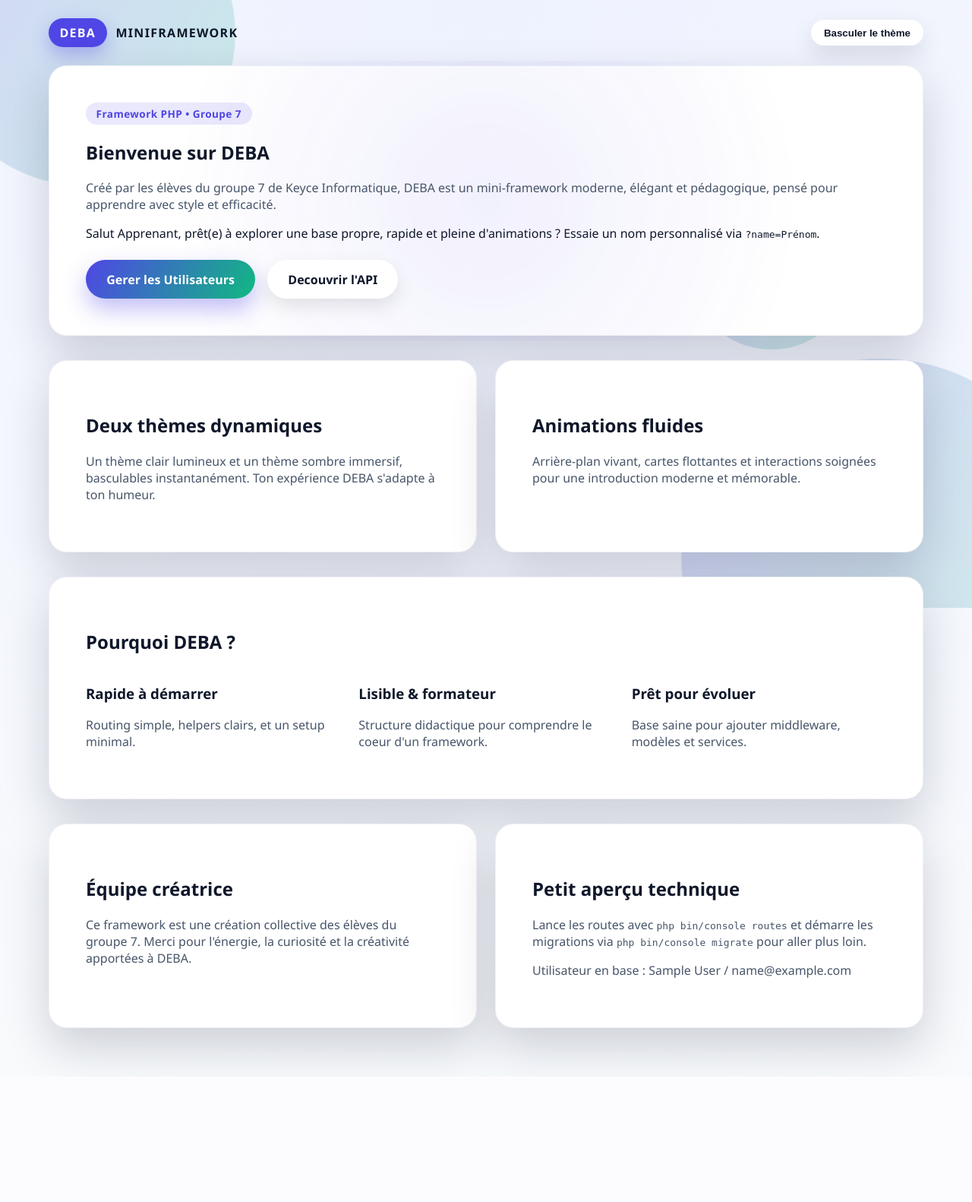
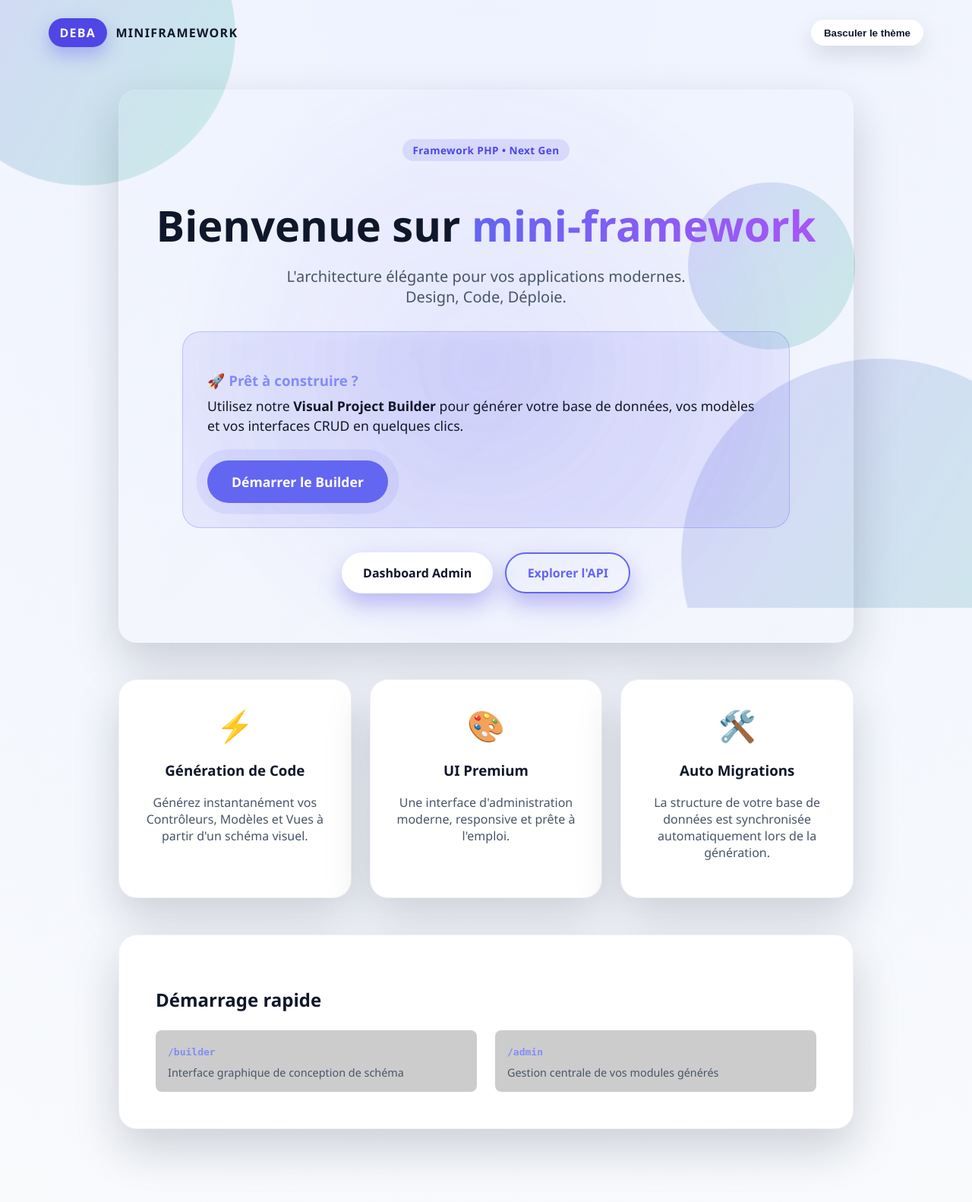
Before and after one commit to kiyotaka-sudo/mini-framework, a PHP site: page / in a window 1280 px wide. Shown: the whole page at 76% size. Before the commit the page ends 1406 px from the top, so only its background shows below. Run offline with PHP 8.4, Linux system fonts and the light colour scheme; tables that the repository leaves empty or names only in its code hold one stand-in row (values such as "Sample post").

Commit message:
Implement Visual Page Builder and fix server issues

```diff
--- a/app/Core/Logger.php
+++ b/app/Core/Logger.php
@@ -15,7 +15,13 @@ class Logger
         }
     }
 
+    public function log(string $message, string $level = 'info', array $context = []): void
+    {
+        $this->write($level, $message, $context);
+    }
+
     public function info(string $message, array $context = []): void
+
     {
         $this->write('info', $message, $context);
     }
--- a/app/Core/Request.php
+++ b/app/Core/Request.php
@@ -78,6 +78,11 @@ class Request
         return $path;
     }
 
+    public function getBody(): string
+    {
+        return file_get_contents('php://input');
+    }
+
     public function all(): array
     {
         return array_merge($this->body, $this->query);
--- a/app/helpers.php
+++ b/app/helpers.php
@@ -36,7 +36,7 @@ if (!function_exists('json')) {
 }
 
 if (!function_exists('view')) {
-    function view(string $name, array $data = [], ?string $layout = 'layouts/app'): Response
+    function view(string $name, array $data = [], string|bool|null $layout = null): Response
     {
         $base = dirname(__DIR__);
         $render = function (string $path, array $data) {
@@ -53,6 +53,16 @@ if (!function_exists('view')) {
         $viewPath = $base . '/views/' . str_replace('.', '/', $name) . '.php';
         $content = $render($viewPath, $data);
 
+        // If layout is explicitly false, skip layout wrapping
+        if ($layout === false) {
+            return response($content);
+        }
+
+        // Auto-detect layout: use blog layout for blog views
+        if ($layout === null) {
+            $layout = str_starts_with($name, 'blog.') ? 'layouts/blog' : 'layouts/app';
+        }
+
         if ($layout) {
             $layoutPath = $base . '/views/' . str_replace('.', '/', $layout) . '.php';
             if (file_exists($layoutPath)) {
--- a/routes/web.php
+++ b/routes/web.php
@@ -7,17 +7,68 @@ use App\Http\Controllers\UserController;
 use App\Http\Controllers\AuthController;
 use App\Http\Controllers\TaskController;
 use App\Http\Controllers\BackupController;
+use App\Http\Controllers\BuilderController;
+use App\Http\Controllers\AdminController;
+use App\Http\Controllers\PageBuilderController;
 use Database\Models\User;
+
+
+
+
 
 return function (Router $router): void {
     // ============================================
     // PAGES PUBLIQUES
     // ============================================
 
-    // Page d'accueil
-    $router->get('/', HomeController::class . '@index', [
+    // Admin Dashboard
+    $router->get('/admin', AdminController::class . '@index', [
         'middleware' => ['log'],
     ]);
+
+    // Visual Project Builder
+
+    $router->get('/builder', BuilderController::class . '@index', [
+        'middleware' => ['log'],
+    ]);
+
+    $router->post('/builder/generate', BuilderController::class . '@generate', [
+        'middleware' => ['log'],
+    ]);
+
+    $router->post('/builder/preview', BuilderController::class . '@preview', [
+        'middleware' => ['log'],
+    ]);
+
+    // Visual Page Builder (Drag & Drop)
+    $router->get('/page-builder', PageBuilderController::class . '@index', [
+        'middleware' => ['log'],
+    ]);
+
+    $router->post('/page-builder/save', PageBuilderController::class . '@save', [
+        'middleware' => ['log'],
+    ]);
+
+    $router->get('/view-page/{name}', function(Request $request) {
+        $name = $request->route('name');
+        return view('pages.' . $name, ['title' => ucfirst($name)]);
+    }, [
+        'middleware' => ['log'],
+    ]);
+
+    // Page d'accueil
+
+
+    $router->get('/', function() {
+        return view('home', [
+            'title' => 'Bienvenue dans votre nouveau projet',
+            'isNewProject' => true
+        ]);
+    }, [
+        'middleware' => ['log'],
+    ]);
+
+
 
     // Page de gestion des utilisateurs
     $router->get('/users', HomeController::class . '@users', [
@@ -33,6 +84,7 @@ return function (Router $router): void {
     $router->get('/dashboard', HomeController::class . '@dashboard', [
         'middleware' => ['log'],
     ]);
+
 
     // ============================================
     // AUTHENTIFICATION - PAGES
--- a/views/home.php
+++ b/views/home.php
@@ -1,81 +1,190 @@
 <?php
-
 /** @var string $appName */
 /** @var string $name */
-/** @var array|null $user */
+/** @var bool $isNewProject */
 ?>
 
-<section class="card glow fade-in">
-    <div class="badge">Framework PHP • Groupe 7</div>
-    <h1>Bienvenue sur <strong>DEBA</strong></h1>
-    <p class="muted">
-        Créé par les élèves du groupe 7 de Keyce Informatique, DEBA est un mini-framework moderne,
-        élégant et pédagogique, pensé pour apprendre avec style et efficacité.
-    </p>
-    <p>
-        Salut <?= htmlspecialchars($name) ?>, prêt(e) à explorer une base propre, rapide et pleine d'animations ?
-        Essaie un nom personnalisé via <code>?name=Prénom</code>.
-    </p>
-    <div style="margin-top: 1.5rem; display: flex; gap: 1rem; flex-wrap: wrap;">
-        <a class="cta" href="/users">Gerer les Utilisateurs</a>
-        <a class="cta" href="/api" style="background: var(--surface); color: var(--text); box-shadow: 0 10px 25px rgba(0,0,0,0.1);">Decouvrir l'API</a>
-    </div>
-</section>
+<div class="home-container">
+    <section class="hero card glow fade-in">
+        <div class="badge">Framework PHP • Next Gen</div>
+        <h1>Bienvenue sur <strong><?= htmlspecialchars($appName ?? 'mini-framework') ?></strong></h1>
+        <p class="hero-subtitle">
+            L'architecture élégante pour vos applications modernes. Design, Code, Déploie.
+        </p>
 
-<section class="grid two" style="margin-top: 2rem;">
-    <div class="card fade-in" style="animation-delay: 0.1s;">
-        <h2>Deux thèmes dynamiques</h2>
-        <p class="muted">
-            Un thème clair lumineux et un thème sombre immersif, basculables instantanément.
-            Ton expérience DEBA s'adapte à ton humeur.
-        </p>
-    </div>
-    <div class="card fade-in" style="animation-delay: 0.2s;">
-        <h2>Animations fluides</h2>
-        <p class="muted">
-            Arrière-plan vivant, cartes flottantes et interactions soignées pour une
-            introduction moderne et mémorable.
-        </p>
-    </div>
-</section>
+        <?php if ($isNewProject ?? false): ?>
+        <div class="magic-builder-cta fade-in" style="animation-delay: 0.3s;">
+            <div class="cta-inner">
+                <div class="cta-text">
+                    <h3>🚀 Prêt à construire ?</h3>
+                    <p>Utilisez notre <strong>Visual Project Builder</strong> pour générer votre base de données, vos modèles et vos interfaces CRUD en quelques clics.</p>
+                </div>
+                <div class="cta-actions">
+                    <a class="cta pulse" href="/builder">Démarrer le Builder</a>
+                </div>
+            </div>
+        </div>
+        <?php endif; ?>
 
-<section class="card fade-in" style="margin-top: 2rem; animation-delay: 0.3s;">
-    <h2>Pourquoi DEBA ?</h2>
-    <div class="grid three" style="margin-top: 1.2rem;">
-        <div>
-            <h3>Rapide à démarrer</h3>
-            <p class="muted">Routing simple, helpers clairs, et un setup minimal.</p>
+        <div class="hero-links" style="margin-top: 2rem; display: flex; gap: 1rem; flex-wrap: wrap; justify-content: center;">
+            <a class="cta secondary" href="/admin">Dashboard Admin</a>
+            <a class="cta outline" href="/api">Explorer l'API</a>
         </div>
-        <div>
-            <h3>Lisible & formateur</h3>
-            <p class="muted">Structure didactique pour comprendre le coeur d'un framework.</p>
+    </section>
+
+    <section class="features-grid grid three" style="margin-top: 3rem;">
+        <div class="card feature-card fade-in" style="animation-delay: 0.1s;">
+            <div class="icon-box">⚡</div>
+            <h3>Génération de Code</h3>
+            <p class="muted">Générez instantanément vos Contrôleurs, Modèles et Vues à partir d'un schéma visuel.</p>
         </div>
-        <div>
-            <h3>Prêt pour évoluer</h3>
-            <p class="muted">Base saine pour ajouter middleware, modèles et services.</p>
+        <div class="card feature-card fade-in" style="animation-delay: 0.2s;">
+            <div class="icon-box">🎨</div>
+            <h3>UI Premium</h3>
+            <p class="muted">Une interface d'administration moderne, responsive et prête à l'emploi.</p>
+        </div>
+        <div class="card feature-card fade-in" style="animation-delay: 0.3s;">
+            <div class="icon-box">🛠️</div>
+            <h3>Auto Migrations</h3>
+            <p class="muted">La structure de votre base de données est synchronisée automatiquement lors de la génération.</p>
+        </div>
+    </section>
+
+    <div class="quick-links card fade-in" style="margin-top: 3rem; animation-delay: 0.4s;">
+        <h2>Démarrage rapide</h2>
+        <div class="grid two" style="margin-top: 1.5rem;">
+            <div class="link-item">
+                <code>/builder</code>
+                <p>Interface graphique de conception de schéma</p>
+            </div>
+            <div class="link-item">
+                <code>/admin</code>
+                <p>Gestion centrale de vos modules générés</p>
+            </div>
         </div>
     </div>
-</section>
+</div>
 
-<section class="grid two" style="margin-top: 2rem;">
-    <div class="card fade-in" style="animation-delay: 0.4s;">
-        <h2>Équipe créatrice</h2>
-        <p class="muted">
-            Ce framework est une création collective des élèves du groupe 7.
-            Merci pour l'énergie, la curiosité et la créativité apportées à DEBA.
-        </p>
-    </div>
-    <div class="card fade-in" style="animation-delay: 0.5s;">
-        <h2>Petit aperçu technique</h2>
-        <p class="muted">
-            Lance les routes avec <code>php bin/console routes</code> et démarre les migrations
-            via <code>php bin/console migrate</code> pour aller plus loin.
-        </p>
-        <?php if (is_array($user)): ?>
-            <p class="muted">
-                Utilisateur en base : <?= htmlspecialchars($user['name']) ?> /
-                <?= htmlspecialchars($user['email']) ?>
-            </p>
-        <?php endif; ?>
-    </div>
-</section>
+<style>
+.home-container {
+    max-width: 1000px;
+    margin: 0 auto;
+    padding: 2rem 1rem;
+}
+
+.hero {
+    text-align: center;
+    padding: 4rem 2rem;
+    background: linear-gradient(135deg, rgba(255,255,255,0.05) 0%, rgba(255,255,255,0.02) 100%);
+    border: 1px solid rgba(255,255,255,0.1);
+}
+
+.hero h1 {
+    font-size: 3.5rem;
+    margin-bottom: 1rem;
+}
+
+.hero h1 strong {
+    background: linear-gradient(90deg, #6366f1, #a855f7);
+    -webkit-background-clip: text;
+    -webkit-text-fill-color: transparent;
+}
+
+.hero-subtitle {
+    font-size: 1.25rem;
+    color: var(--text-muted);
+    max-width: 600px;
+    margin: 0 auto 2rem;
+}
+
+.magic-builder-cta {
+    background: rgba(99, 102, 241, 0.1);
+    border: 1px solid rgba(99, 102, 241, 0.3);
+    border-radius: 1.5rem;
+    padding: 2rem;
+    margin: 2rem auto;
+    max-width: 800px;
+    text-align: left;
+    backdrop-filter: blur(10px);
+}
+
+.cta-inner {
+    display: flex;
+    align-items: center;
+    justify-content: space-between;
+    gap: 2rem;
+    flex-wrap: wrap;
+}
+
+.cta-text h3 {
+    margin-bottom: 0.5rem;
+    color: #818cf8;
+}
+
+.cta-text p {
+    margin: 0;
+    font-size: 1.1rem;
+    line-height: 1.5;
+}
+
+.cta-actions .cta {
+    padding: 1rem 2rem;
+    font-size: 1.1rem;
+    background: #6366f1;
+    color: white;
+}
+
+.pulse {
+    animation: pulse-animation 2s infinite;
+}
+
+@keyframes pulse-animation {
+    0% { box-shadow: 0 0 0 0 rgba(99, 102, 241, 0.4); }
+    70% { box-shadow: 0 0 0 20px rgba(99, 102, 241, 0); }
+    100% { box-shadow: 0 0 0 0 rgba(99, 102, 241, 0); }
+}
+
+.cta.secondary {
+    background: var(--surface);
+    color: var(--text);
+    border: 1px solid rgba(255,255,255,0.1);
+}
+
+.cta.outline {
+    background: transparent;
+    border: 2px solid #6366f1;
+    color: #6366f1;
+}
+
+.feature-card {
+    text-align: center;
+    padding: 2rem;
+    transition: transform 0.3s ease;
+}
+
+.feature-card:hover {
+    transform: translateY(-5px);
+}
+
+.icon-box {
+    font-size: 2.5rem;
+    margin-bottom: 1rem;
+}
+
+.link-item {
+    padding: 1rem;
+    background: rgba(0,0,0,0.2);
+    border-radius: 0.5rem;
+}
+
+.link-item code {
+    color: #818cf8;
+    font-weight: bold;
+}
+
+.link-item p {
+    margin: 0.5rem 0 0;
+    font-size: 0.9rem;
+    color: var(--text-muted);
+}
+</style>
```
Also changed, not shown: storage/database.sqlite, 2 other files.
